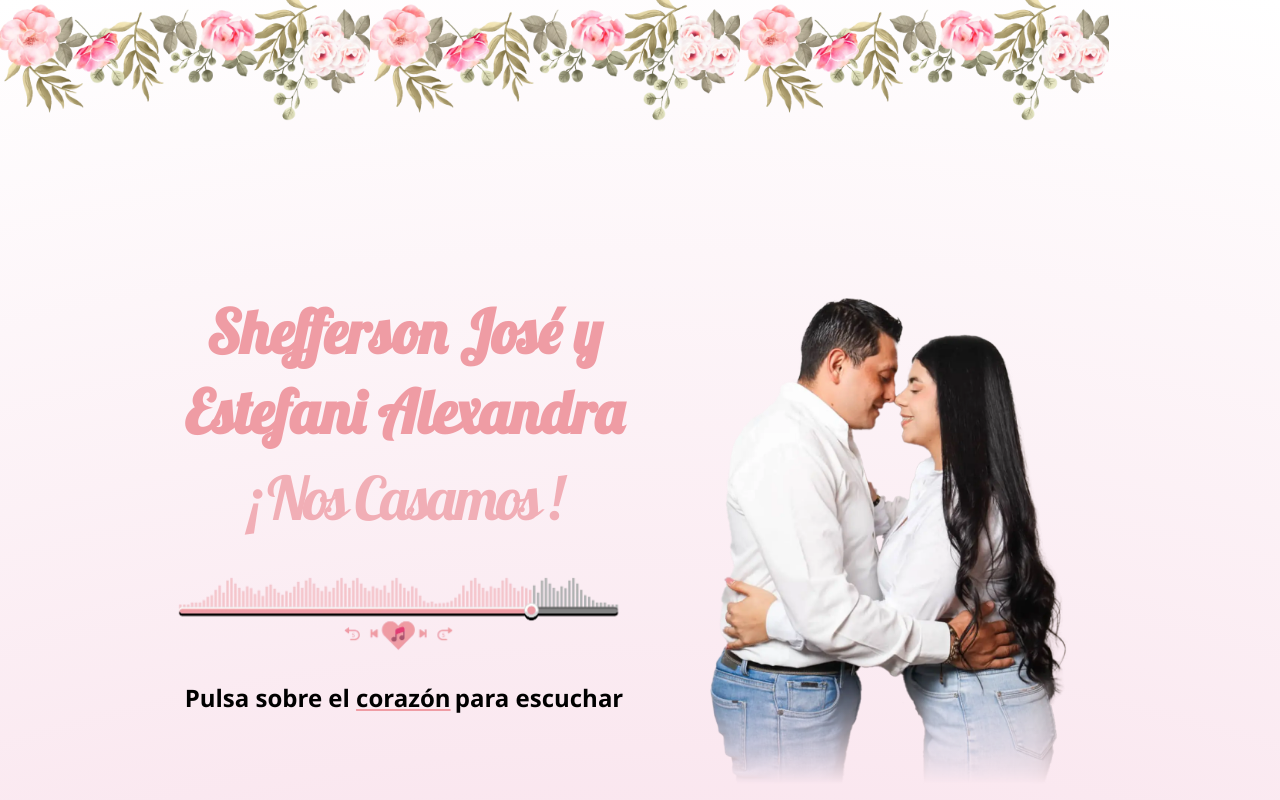
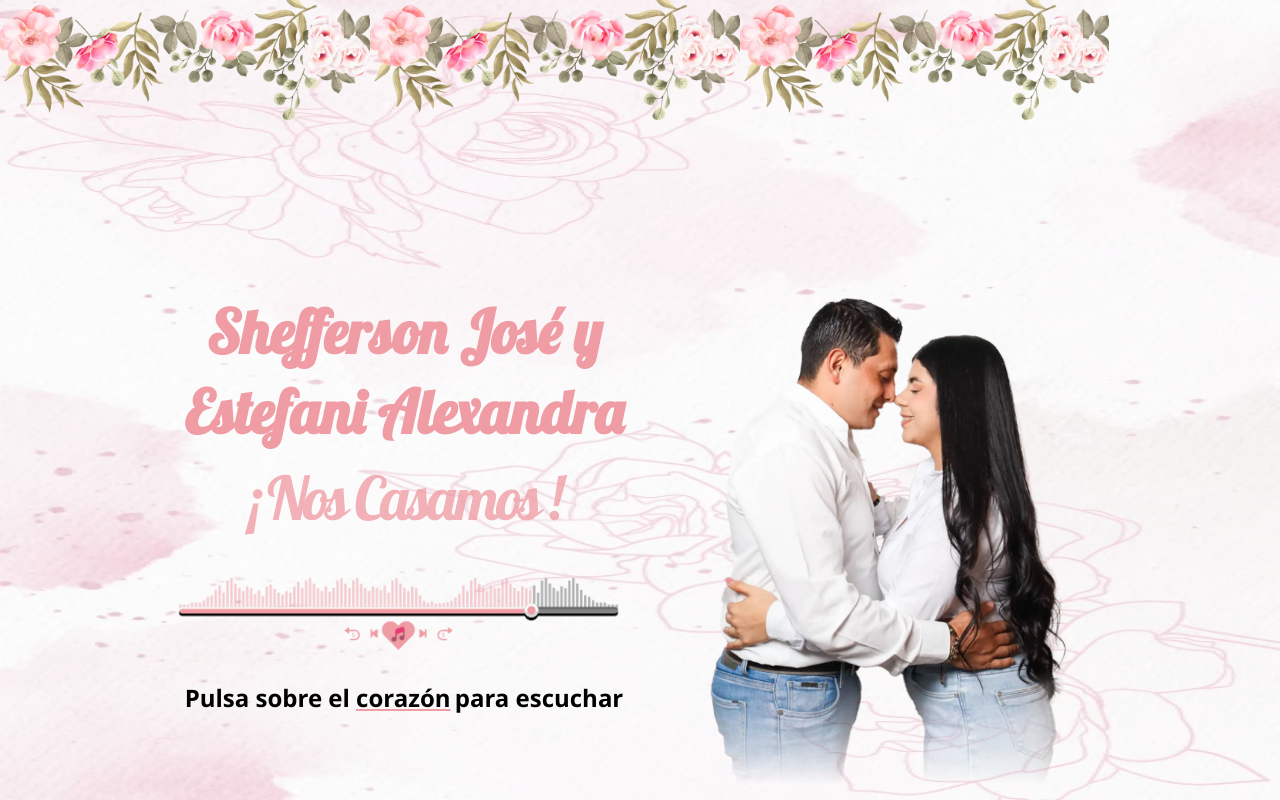
Before and after one commit to devLudociel/Boda-de-Estefani-y-Shefferson, an Astro site: page / in a window 1280 px wide. Shown: the top 800 px of the page. Built offline with nearby package versions, Linux system fonts and the light colour scheme; Astro itself is replaced by a stand-in of ours.

Commit message:
cambio de fondo

```diff
--- a/src/components/CuentaAtras.astro
+++ b/src/components/CuentaAtras.astro
@@ -42,6 +42,8 @@
     <img src="/img/teffy.webp" alt="Novios abrazdos" class="filtro">
 </div>
 
+<div class="container m-auto w-full h-4 bg-main mt-6 rounded-xl"></div>
+
 
 
 
--- a/src/components/Inicio.astro
+++ b/src/components/Inicio.astro
@@ -16,6 +16,7 @@ import Audio from './Audio.astro';
         <img src="/img/flor.webp" alt="" class="lg:h-52 sm:hidden lg:hidden xl:hidden xxl:block">
         <img src="/img/flor.webp" alt="" class="lg:h-52 sm:hidden lg:hidden xl:hidden xxl:block">
     </div>
+
 
     <div class="container px-4 py-4 mx-auto">
         <div class="items-center lg:flex">
--- a/src/layouts/Layout.astro
+++ b/src/layouts/Layout.astro
@@ -17,8 +17,11 @@ const { title } = Astro.props;
 		<title>{title}</title>
 	</head>
 
-	<body>
-		<slot />
+	<body class="flex flex-col min-h-screen">
+		<div class="background-container">
+			<img src="/img/cuadro.webp" alt="Fondo">
+		</div>
+		<slot/>
 	</body>
 
 </html>
@@ -26,7 +29,20 @@ const { title } = Astro.props;
 <style is:global>
 	html{
 		font-family: 'Segoe UI', Tahoma, Geneva, Verdana, sans-serif;
-		background: rgb(238,174,202);
-		background: radial-gradient(circle, rgba(238,174,202,1) 0%, rgba(255,255,255,1) 100%);
 	}
+
+	.background-container {
+		position: fixed;
+		top: 0; left: 0;
+		width: 100%;
+		height: 100%;
+		z-index: -1; /* Coloca la imagen detrás del contenido */
+		}
+		.background-container img {
+			width: 100%;
+			height: 100%;
+			object-fit: fill; /* Ajusta la imagen para cubrir el contenedor */
+			object-position: center; /* Centra la imagen */
+			opacity: 0.3;
+			}
 </style>
--- a/tailwind.config.mjs
+++ b/tailwind.config.mjs
@@ -17,7 +17,9 @@ export default {
 			main: "#ef9ca4",
 			white:"#fff",
 		  },
-		extend: {},
+		extend: {
+
+		},
 	},
 	plugins: [
 	],
```
Also changed, not shown: public/img/cuadro.webp (added), public/img/rosa1.webp (added), public/img/rosa2.webp (added), public/img/rosarosa.webp (added).
